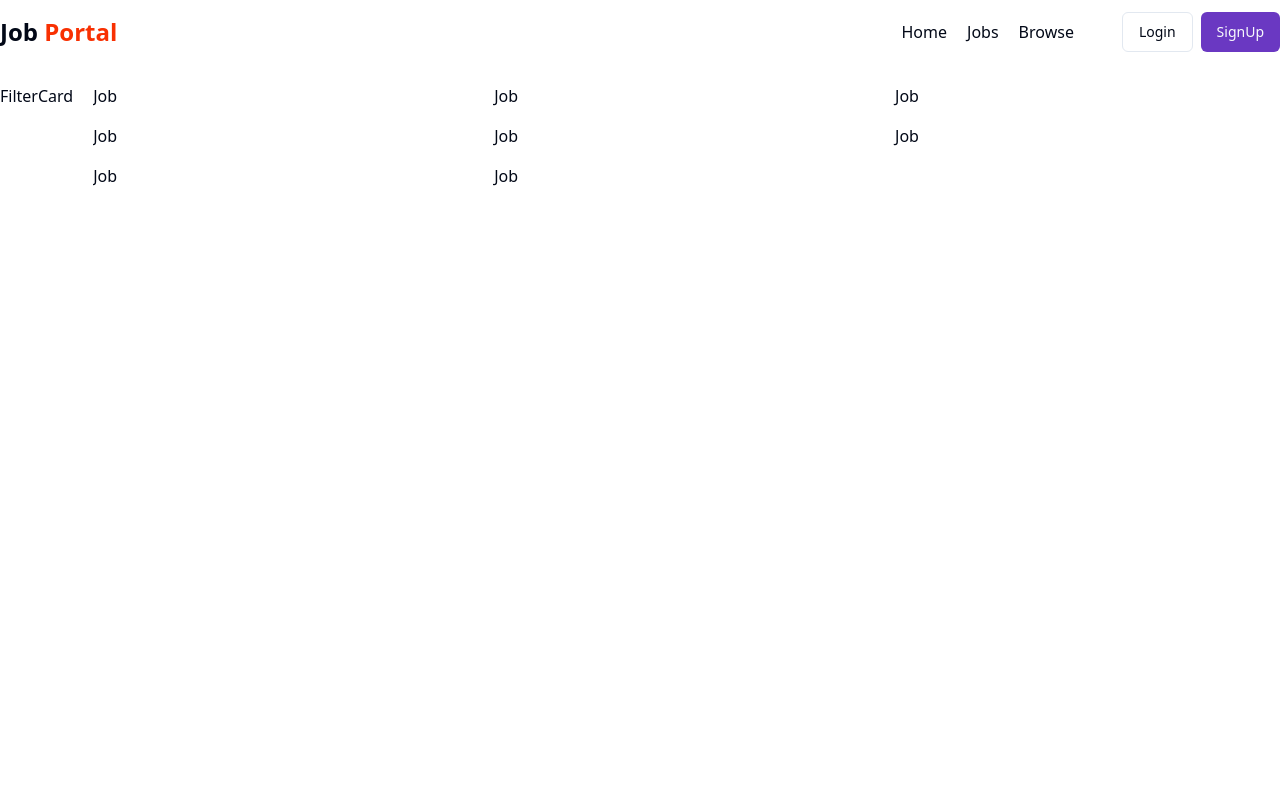
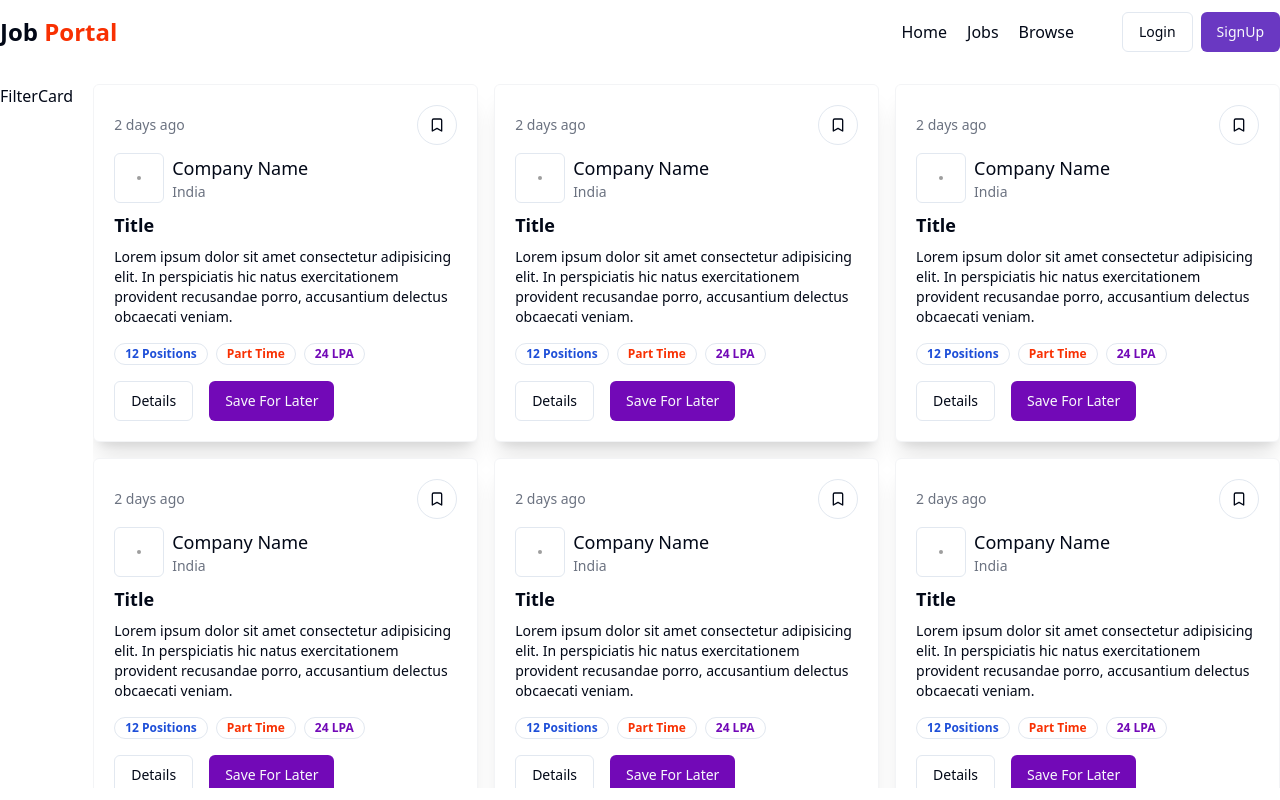
Before and after one commit to jignesh1001/Jobsy, a React (Vite) app in the folder frontend/: page /jobs in a window 1280 px wide. Built offline with nearby package versions, Linux system fonts and the light colour scheme; grey boxes are pictures that could not be loaded.

Commit message:
added job card component

```diff
--- a/frontend/src/components/Job.jsx
+++ b/frontend/src/components/Job.jsx
@@ -1,9 +1,47 @@
-
-
+import { Bookmark } from "lucide-react";
+import { Button } from "./ui/button";
+import { Avatar, AvatarImage } from "./ui/avatar";
+import {Badge} from './ui/badge';
 const Job = () => {
   return (
-    <div>Job</div>
-  )
-}
+    <div className="p-5 rounded-md shadow-xl bg-white border border-gray-100">
+      <div className="flex items-center justify-between">
+        <p className='text-sm text-gray-500'>2 days ago</p>
+        <Button variant="outline" className="rounded-full" size="icon">
+          <Bookmark />
+        </Button>
+      </div>
 
-export default Job
+      <div className="flex items-center gap-2 my-2">
+        <Button className="p-6" variant="outline" size="icon">
+          <Avatar>
+            <AvatarImage src="https://www.shutterstock.com/image-vector/air-conditioning-company-logo-ac-600nw-2509412195.jpg" />
+          </Avatar>
+        </Button>
+        <div>
+          <h1 className='font-medium text-lg'>Company Name</h1>
+          <p className='text-sm text-gray-500'>India</p>
+        </div>
+      </div>
+      <div>
+        <h1 className="font-bold text-lg my-2">Title</h1>
+        <p className="text-sm text-grey-600">
+          Lorem ipsum dolor sit amet consectetur adipisicing elit. In
+          perspiciatis hic natus exercitationem provident recusandae porro,
+          accusantium delectus obcaecati veniam.
+        </p>
+      </div>
+      <div className="flex items-center gap-2 mt-4">
+            <Badge className={'text-blue-700 font-bold'} variant="ghost">12 Positions</Badge>
+            <Badge className={'text-[#F83002] font-bold'} variant="ghost">Part Time</Badge>
+            <Badge className={'text-[#7209b7] font-bold'} variant="ghost">24 LPA</Badge>
+        </div>
+      <div className='flex items-center gap-4 mt-4'>
+        <Button variant='outline'>Details</Button>
+        <Button className='bg-[#7209b7]'>Save For Later</Button>
+      </div>
+    </div>
+  );
+};
+
+export default Job;
```
Also changed, not shown: frontend/src/assets/image.png (added).
